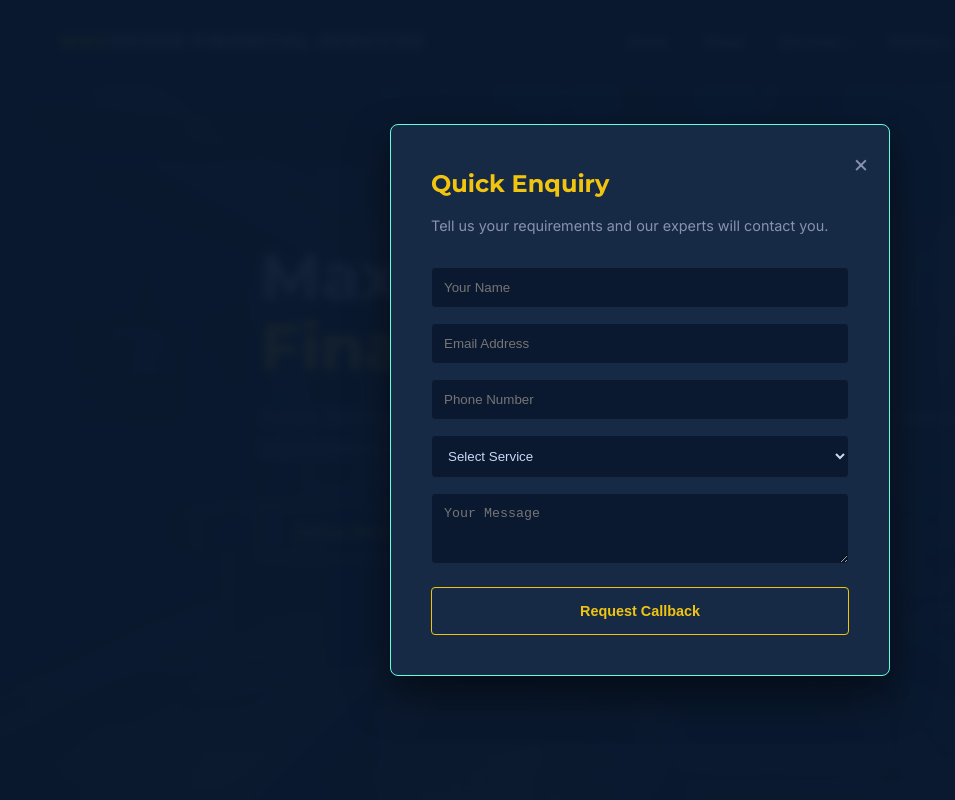
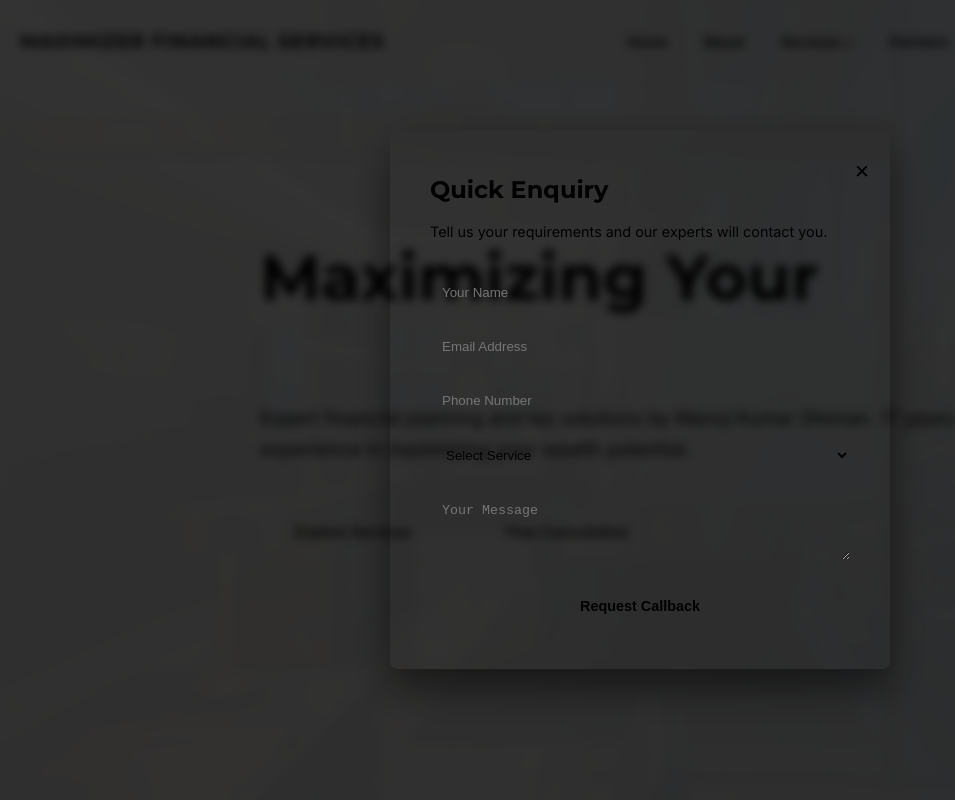
Before and after one commit to krrishkundi-boop/maximizerfinancial, a plain HTML site: page index.html in a window 1280 px wide. Shown: the top 800 px of the page, without its empty margins (0-955 px from the left). Drawn offline with Linux system fonts and the light colour scheme.

Commit message:
Update style.css

````diff
--- a/style.css
+++ b/style.css
@@ -1,20 +1,26 @@
+Here is the complete, updated `style.css` code for the **White Theme**.
+
+You can copy this entire block and paste it into the `style.css` file on your GitHub repository to update the live website:
+
+```css
 :root {
-    /* Color Palette */
-    --primary: #0a192f;
-    --secondary: #172a45;
-    --accent: #64ffda; /* Teal accent for modern feel */
-    --gold: #f1c40f;
-    --text-main: #ccd6f6;
-    --text-muted: #8892b0;
+    /* Light Theme Color Palette */
+    --primary: #ffffff;
+    --secondary: #f8fafc;
+    --accent: #0f172a; /* Deep navy accent for modern feel */
+    --gold: #b5892e; /* Darker gold for light background */
+    --text-main: #1e293b;
+    --text-muted: #64748b;
     --white: #ffffff;
-    --glass: rgba(10, 25, 47, 0.85);
+    --glass: rgba(255, 255, 255, 0.95);
+    --border-color: #e2e8f0;
 
     /* Spacing */
     --section-padding: 100px 0;
     --container-width: 1200px;
 
     /* Shadows */
-    --shadow: 0 10px 30px -15px rgba(2, 12, 27, 0.7);
+    --shadow: 0 10px 30px -15px rgba(2, 12, 27, 0.1);
 }
 
 * {
@@ -66,7 +72,7 @@
     backdrop-filter: blur(10px);
     transition: 0.3s;
     padding: 20px 0;
-    border-bottom: 1px solid rgba(100, 255, 218, 0.1);
+    border-bottom: 1px solid var(--border-color);
 }
 
 #navbar .container {
@@ -115,7 +121,7 @@
     transition: 0.3s;
     list-style: none;
     padding: 15px 0;
-    border: 1px solid rgba(100, 255, 218, 0.1);
+    border: 1px solid var(--border-color);
 }
 
 .nav-links li:hover .dropdown-menu {
@@ -136,7 +142,7 @@
 }
 
 .dropdown-menu a:hover {
-    background: rgba(100, 255, 218, 0.05);
+    background: rgba(15, 23, 42, 0.05);
     color: var(--accent);
     padding-left: 30px;
 }
@@ -175,7 +181,7 @@
     left: 0;
     width: 100%;
     height: 100%;
-    background: linear-gradient(135deg, rgba(10, 25, 47, 0.95), rgba(23, 42, 69, 0.7));
+    background: linear-gradient(135deg, rgba(255, 255, 255, 0.95), rgba(248, 250, 252, 0.85));
 }
 
 .hero-content {
@@ -215,7 +221,7 @@
 }
 
 .btn-primary:hover {
-    background: rgba(241, 196, 15, 0.1);
+    background: rgba(181, 137, 46, 0.1);
     transform: translateY(-3px);
 }
 
@@ -227,7 +233,7 @@
 }
 
 .btn-outline:hover {
-    background: rgba(100, 255, 218, 0.1);
+    background: rgba(15, 23, 42, 0.05);
     transform: translateY(-3px);
 }
 
@@ -235,7 +241,7 @@
 .stats {
     padding: 60px 0;
     background: var(--secondary);
-    border-bottom: 1px solid rgba(100, 255, 218, 0.1);
+    border-bottom: 1px solid var(--border-color);
 }
 
 .grid-stats {
@@ -289,7 +295,7 @@
     padding: 40px;
     border-radius: 4px;
     transition: 0.3s;
-    border: 1px solid transparent;
+    border: 1px solid var(--border-color);
     cursor: default;
 }
 
@@ -307,7 +313,7 @@
 
 .service-card h3 {
     margin-bottom: 15px;
-    color: var(--white);
+    color: var(--accent);
 }
 
 .service-card p {
@@ -318,7 +324,7 @@
 /* About Section */
 .about {
     padding: var(--section-padding);
-    background: #0d1e35;
+    background: var(--secondary);
 }
 
 .about-flex {
@@ -412,7 +418,7 @@
     padding: 15px;
     margin-bottom: 20px;
     background: var(--primary);
-    border: 1px solid var(--secondary);
+    border: 1px solid var(--border-color);
     color: var(--text-main);
     border-radius: 4px;
     font-family: inherit;
@@ -432,7 +438,7 @@
 /* Footer */
 footer {
     padding: 50px 0;
-    border-top: 1px solid rgba(100, 255, 218, 0.1);
+    border-top: 1px solid var(--border-color);
     text-align: center;
 }
 
@@ -479,7 +485,7 @@
     left: 0;
     width: 100%;
     height: 100%;
-    background: rgba(10, 25, 47, 0.95);
+    background: rgba(0, 0, 0, 0.8);
     display: none;
     justify-content: center;
     align-items: center;
@@ -538,7 +544,7 @@
     padding: 12px;
     margin-bottom: 15px;
     background: var(--primary);
-    border: 1px solid var(--secondary);
+    border: 1px solid var(--border-color);
     color: var(--text-main);
     border-radius: 4px;
 }
@@ -550,3 +556,4 @@
     .contact-grid { grid-template-columns: 1fr; }
     .footer-content { flex-direction: column; gap: 20px; }
 }
+```
````
